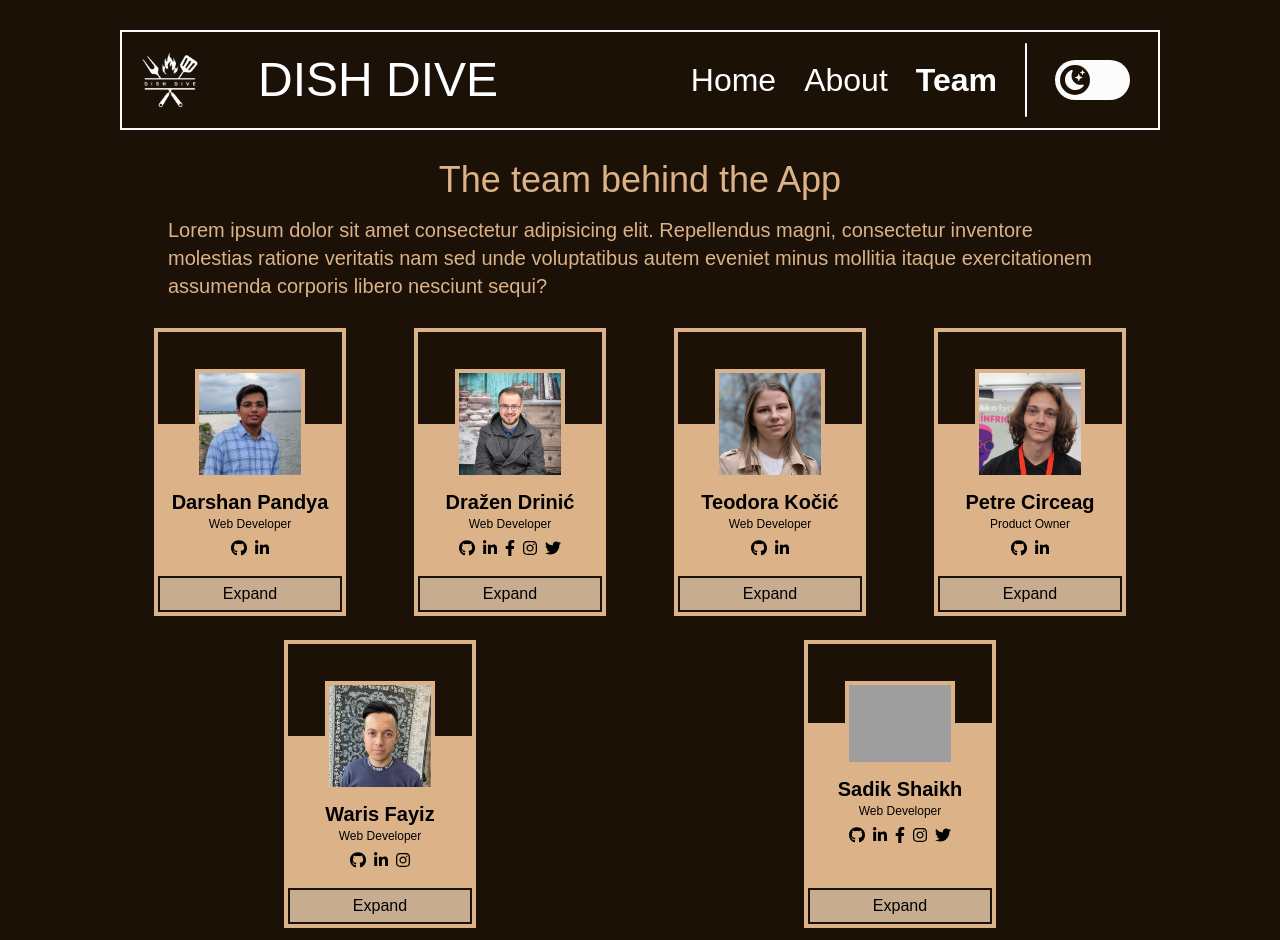
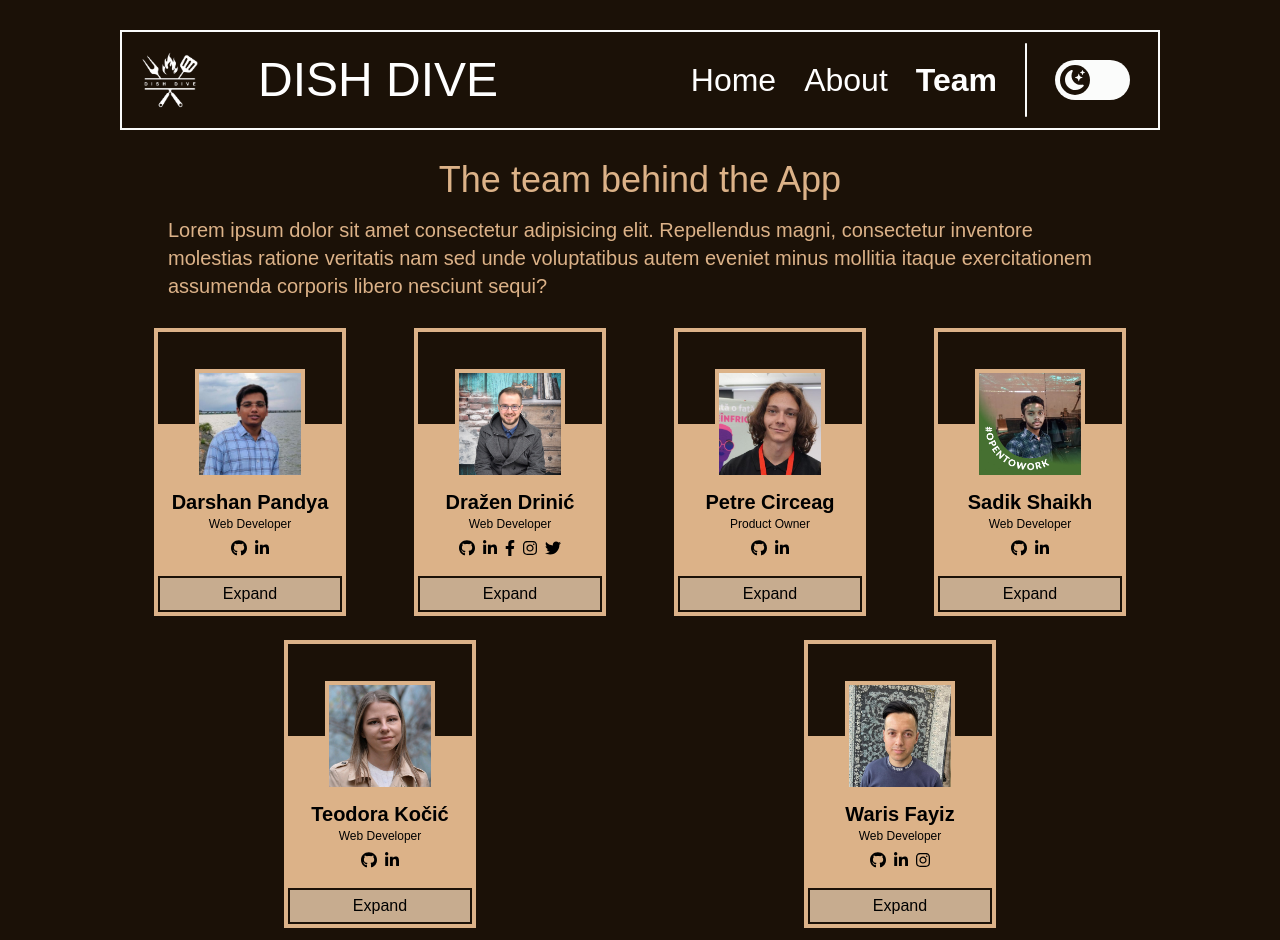
Before and after one commit to chingu-voyages/v46-tier2-team-15, a React (Vite) app: page /team in a window 1280 px wide. Shown: the top 940 px of the page. Built offline with nearby package versions, Linux system fonts and the light colour scheme; grey boxes are pictures that could not be loaded.

Commit message:
Add: AppTeamPage members sorting by name

```diff
--- a/public/assets/contributors.js
+++ b/public/assets/contributors.js
@@ -210,7 +210,7 @@ const contributors = [
 
   {
     name: "Sadik Shaikh",
-    photo: "./assets/contributors_photos/Sadik_Shaikh",
+    photo: "./assets/contributors_photos/Sadik_Shaikh.jpeg",
     role: "Web Developer",
     aboutMe:
       "Lorem Ipsum is simply dummy text of the printing and typesetting industry. Lorem Ipsum has been the industry's standard dummy text ever since the 1500s, when an unknown printer took a galley of type and scrambled it to make a type specimen book. It has survived not only five centuries, but also the leap into electronic typesetting, remaining essentially unchanged. It was popularised in the 1960s with the release of Letraset sheets containing Lorem Ipsum passages, and more recently with desktop publishing software like Aldus PageMaker including versions of Lorem Ipsum.",
@@ -221,37 +221,16 @@ const contributors = [
       //GitHub
       {
         key: "GitHub",
-        name: "",
-        link: "",
+        name: "abdullahsadik00",
+        link: "https://github.com/abdullahsadik00",
         icon: "./assets/font_awesome_icons/github.svg",
       },
       //Linkedin
       {
         key: "LinkedIn",
-        name: "Drazen Drinic",
-        link: "https://www.linkedin.com/in/drazendrinic/",
+        name: "Shaikh Sadik",
+        link: "https://www.linkedin.com/in/shaikh-sadik/",
         icon: "./assets/font_awesome_icons/linkedin-in.svg",
-      },
-      //Facebook
-      {
-        key: "Facebook",
-        name: "Drazen Drinic",
-        link: "https://www.facebook.com/drazen.drinic/",
-        icon: "./assets/font_awesome_icons/facebook-f.svg",
-      },
-      //Instagram
-      {
-        key: "Instagram",
-        name: "drazen.drinic",
-        link: "https://www.instagram.com/drazen.drinic/",
-        icon: "./assets/font_awesome_icons/instagram.svg",
-      },
-      //Twitter
-      {
-        key: "Twiter",
-        name: "@Drazen_TheGRC",
-        link: "https://twitter.com/Drazen_TheGRC",
-        icon: "./assets/font_awesome_icons/twitter.svg",
       },
     ],
   },
--- a/src/components/AppTeamPage.jsx
+++ b/src/components/AppTeamPage.jsx
@@ -9,6 +9,17 @@ import contributors from "../../public/assets/contributors";
 
 function AppTeamPage() {
   const [visibility, setVisibility] = React.useState(true);
+  const teamMembers = contributors.sort((a, b) => {
+    const nameA = a.name.toLowerCase();
+    const nameB = b.name.toLowerCase();
+    if (nameA < nameB) {
+      return -1;
+    }
+    if (nameA > nameB) {
+      return 1;
+    }
+    return 0;
+  });
 
   return (
     <div className="w-full h-[100%] flex flex-col bg-[#1B1107] px-[120px]">
@@ -27,7 +38,7 @@ function AppTeamPage() {
         className={`w-full flex flex-wrap justify-around
         ${visibility ? "visible " : "h-[100%]"}`}
       >
-        {contributors.map((teamMember) => (
+        {teamMembers.map((teamMember) => (
           <AppTeamMember
             key={teamMember.name}
             teamMember={teamMember}
```
